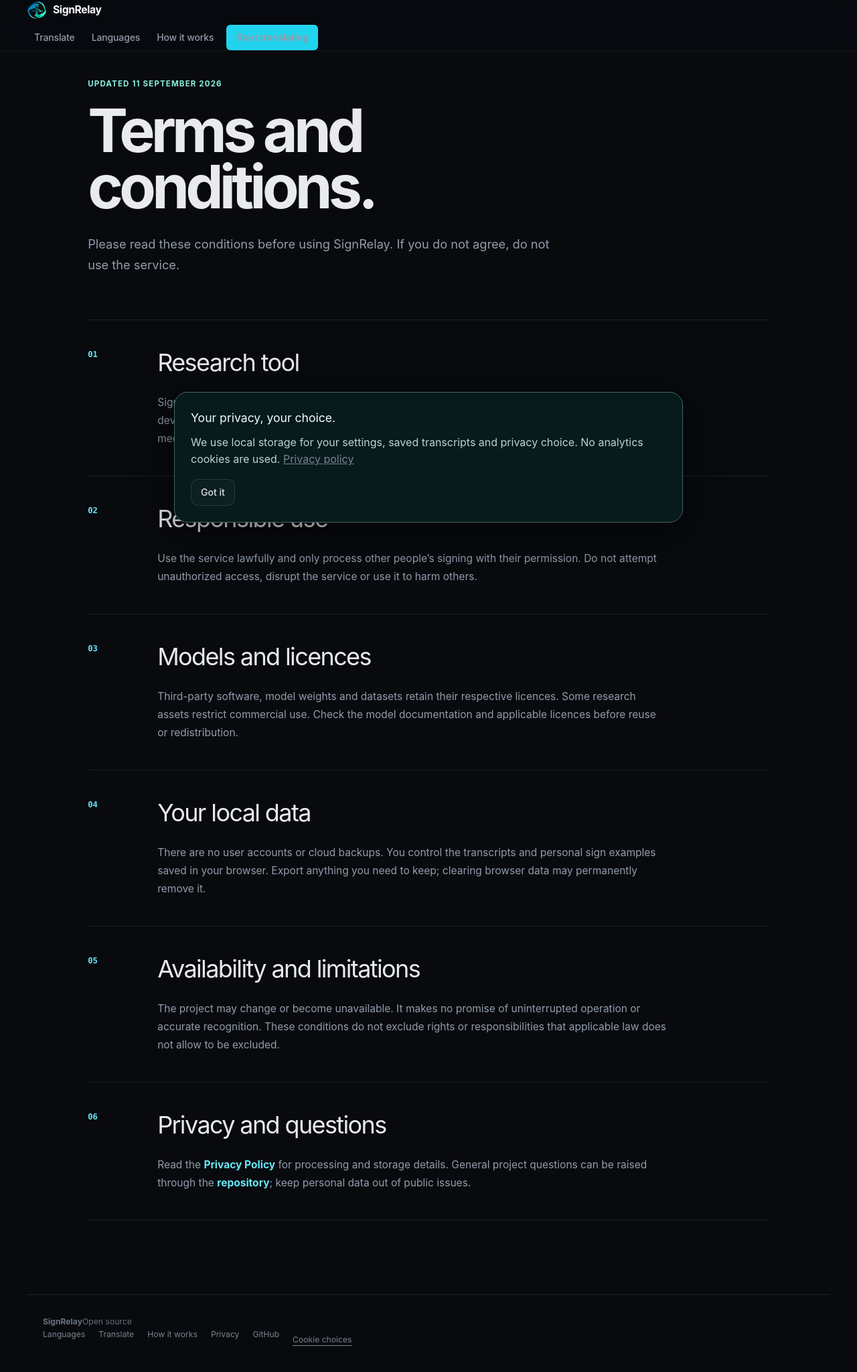
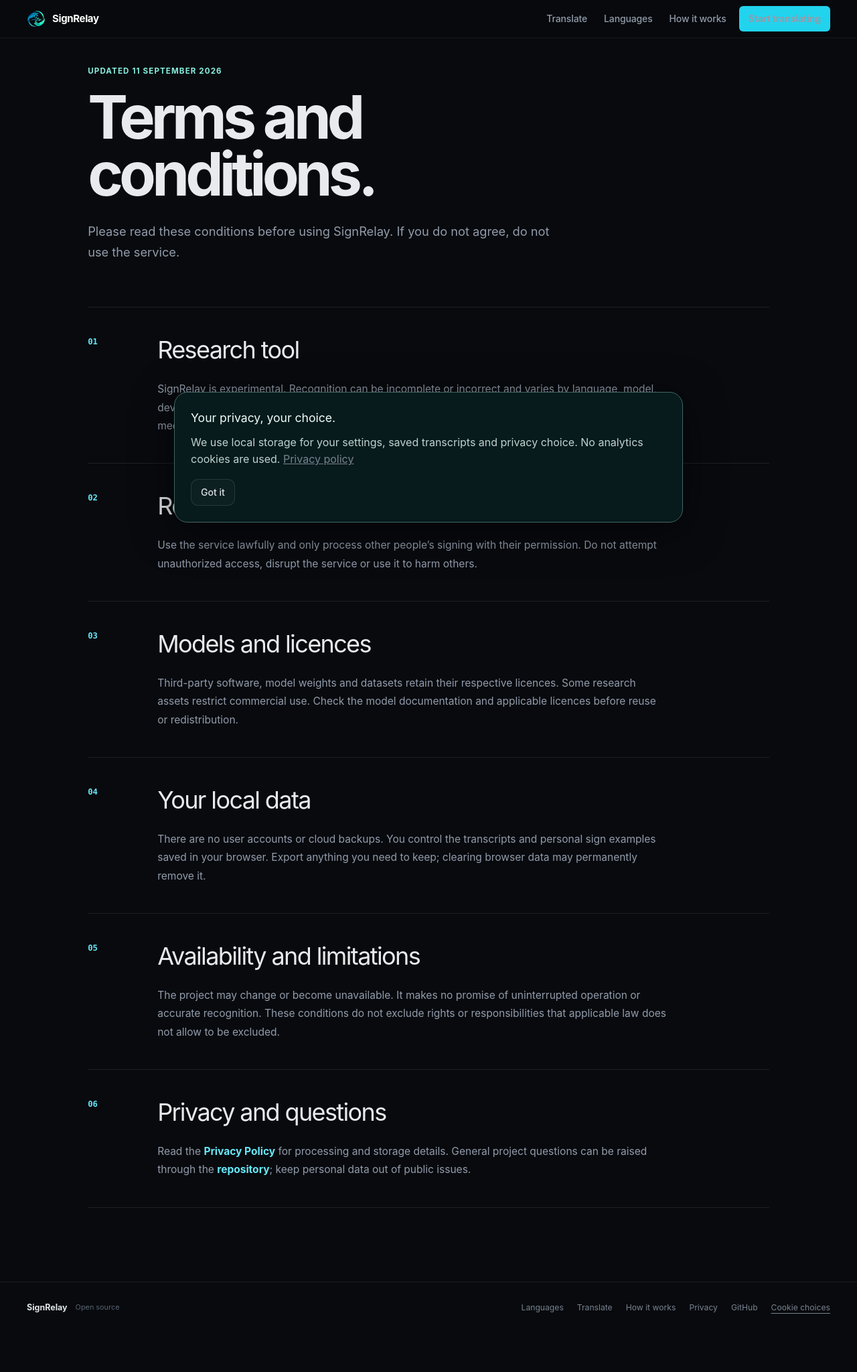
Before and after one commit to adamjamiesimson/SignRelay, a Next.js app: page /terms in a window 1280 px wide. Shown: the top 2048 px of the page at 67% size. After the commit the page ends 1990 px from the top, so only its background shows below. Built offline with nearby package versions, Linux system fonts and the light colour scheme; no server answers.

Commit message:
Complete Figma Make chrome and language page styling

```diff
--- a/app/figma-ui.css
+++ b/app/figma-ui.css
@@ -35,16 +35,25 @@
   position: sticky;
   top: 0;
   z-index: 50;
-  min-height: 64px;
+  min-height: 56px;
   max-width: none;
   margin: 0;
-  padding: 0 max(24px, calc((100vw - 1200px) / 2));
+  padding: 0;
   border-bottom: 1px solid rgba(255,255,255,.065);
-  background: rgba(8,10,14,.86);
-  backdrop-filter: blur(18px) saturate(130%);
+  background: rgba(8,10,14,.92);
+  backdrop-filter: blur(12px);
 }
-.brand { gap: 9px; font-size: .98rem; font-weight: 650; }
-.brand-mark { width: 30px; height: 30px; }
+.site-header-inner {
+  width: min(1200px, calc(100% - 48px));
+  min-height: 56px;
+  margin: 0 auto;
+  display: flex;
+  align-items: center;
+  justify-content: space-between;
+  gap: 24px;
+}
+.brand { gap: 10px; font-size: .94rem; font-weight: 650; }
+.brand-mark { width: 28px; height: 28px; }
 .site-nav { gap: 3px; padding: 0; border: 0; background: transparent; box-shadow: none; }
 .site-nav a {
   padding: 8px 11px;
@@ -413,14 +422,27 @@
 .vocabulary-grid button.selected { border-color: rgba(34,211,238,.55); background: rgba(34,211,238,.05); }
 
 .site-footer {
-  max-width: 1200px;
-  margin: 0 auto;
-  padding: 30px 24px 42px;
+  max-width: none;
+  margin: 0;
+  padding: 0;
   color: #68737f;
   border-top: 1px solid var(--line);
   background: transparent;
   font-size: .76rem;
 }
+.site-footer-inner {
+  width: min(1200px, calc(100% - 48px));
+  min-height: 76px;
+  margin: 0 auto;
+  display: flex;
+  align-items: center;
+  justify-content: space-between;
+  gap: 24px;
+}
+.footer-brand { display: flex; align-items: center; gap: 12px; }
+.footer-brand strong { color: #dfe4e7; font-size: .78rem; }
+.footer-brand span { color: #596472; font-size: .68rem; }
+.site-footer nav { display: flex; align-items: center; gap: 20px; flex-wrap: wrap; }
 .site-footer a,
 .privacy-settings-link { color: #78838f; }
 .site-footer a:hover,
@@ -799,3 +821,120 @@
   .figma-final-card { padding:48px 22px; }
   .figma-final-card h2 { font-size:2rem; }
 }
+
+
+/* Figma Make languages page */
+.figma-language-page { background: var(--paper); }
+.figma-language-page-hero {
+  padding: 72px 0 42px;
+  border-bottom: 1px solid var(--line);
+  background: radial-gradient(ellipse at 18% 100%, rgba(34,211,238,.045), transparent 58%);
+}
+.figma-language-page-hero h1 {
+  margin: 12px 0 14px;
+  color: #f0f3f5;
+  font-size: clamp(2.35rem, 5vw, 3.4rem);
+  line-height: 1.06;
+  letter-spacing: -.045em;
+}
+.figma-language-page-hero > .figma-section-inner > p {
+  max-width: 650px;
+  margin: 0;
+  color: #76818e;
+  font-size: .92rem;
+  line-height: 1.72;
+}
+.figma-language-summary {
+  display: flex;
+  gap: 34px;
+  flex-wrap: wrap;
+  margin-top: 34px;
+}
+.figma-language-summary > div {
+  display: grid;
+  grid-template-columns: 3px auto;
+  grid-template-rows: auto auto;
+  column-gap: 10px;
+}
+.figma-language-summary > div::before {
+  content: "";
+  grid-row: 1 / 3;
+  width: 3px;
+  border-radius: 2px;
+  background: var(--brand);
+}
+.figma-language-summary strong { color: #edf1f3; font-size: 1.25rem; line-height: 1; }
+.figma-language-summary span { color: #687482; font-size: .68rem; margin-top: 4px; }
+.figma-language-page-section { padding: 48px 0 8px; }
+.figma-language-page-heading {
+  display: flex;
+  align-items: end;
+  justify-content: space-between;
+  gap: 32px;
+  margin-bottom: 22px;
+}
+.figma-language-page-heading > div { display: flex; align-items: center; gap: 9px; }
+.figma-language-page-heading i { width: 6px; height: 6px; border-radius: 50%; background: #4b5563; }
+.figma-language-page-heading i.automatic { background: var(--brand); box-shadow: 0 0 5px rgba(34,211,238,.45); }
+.figma-language-page-heading i.preparing { background: #f59e0b; }
+.figma-language-page-heading i.personal { background: #6b7280; }
+.figma-language-page-heading h2 { margin: 0; color: #e7ecef; font-size: .93rem; font-weight: 600; }
+.figma-language-page-heading span { color: #596472; font-size: .72rem; }
+.figma-language-page-heading > p { max-width: 570px; margin: 0; color: #616d79; font-size: .74rem; line-height: 1.6; text-align: right; }
+.figma-language-page-grid {
+  display: grid;
+  grid-template-columns: repeat(3, minmax(0,1fr));
+  gap: 10px;
+}
+.figma-language-page-card {
+  min-height: 190px;
+  padding: 22px;
+  border: 1px solid var(--line);
+  border-radius: 10px;
+  background: #0f1117;
+}
+.figma-language-page-card-head { display: flex; align-items: flex-start; justify-content: space-between; gap: 16px; }
+.figma-language-page-card-head > div { min-width: 0; }
+.figma-language-page-card-head strong { display: block; color: #eff2f4; font-size: 1.08rem; }
+.figma-language-page-card-head span { display: block; margin-top: 4px; color: #808b97; font-size: .72rem; }
+.figma-language-page-card-head em {
+  padding: 3px 6px;
+  border: 1px solid rgba(34,211,238,.18);
+  border-radius: 3px;
+  color: var(--brand);
+  background: rgba(34,211,238,.07);
+  font: normal 600 .5rem/1 var(--font-mono);
+  letter-spacing: .06em;
+}
+.figma-language-page-card.preparing .figma-language-page-card-head em { color: #f59e0b; border-color: rgba(245,158,11,.2); background: rgba(245,158,11,.07); }
+.figma-language-page-card.personal .figma-language-page-card-head em { color: #808997; border-color: rgba(128,137,151,.18); background: rgba(128,137,151,.06); }
+.figma-language-page-card > p { margin: 18px 0 0; color: #687482; font-size: .76rem; line-height: 1.65; }
+.figma-language-page-meta {
+  display: flex;
+  justify-content: space-between;
+  gap: 16px;
+  margin-top: 18px;
+  padding-top: 13px;
+  border-top: 1px solid var(--line);
+  color: #53606d;
+  font: .56rem/1.4 var(--font-mono);
+}
+.figma-language-page-meta span:last-child { text-align: right; }
+.figma-language-page-grid.personal-grid { grid-template-columns: repeat(4, minmax(0,1fr)); }
+.figma-language-page-cta { padding: 60px 0 112px; }
+
+@media (max-width: 920px) {
+  .figma-language-page-grid { grid-template-columns: repeat(2, minmax(0,1fr)); }
+  .figma-language-page-grid.personal-grid { grid-template-columns: repeat(3, minmax(0,1fr)); }
+}
+@media (max-width: 700px) {
+  .site-header-inner,
+  .site-footer-inner { width: min(100% - 36px, 1200px); }
+  .site-footer-inner { padding: 22px 0; align-items: flex-start; flex-direction: column; }
+  .site-footer nav { gap: 14px; }
+  .figma-language-page-hero { padding-top: 48px; }
+  .figma-language-page-heading { align-items: flex-start; flex-direction: column; gap: 8px; }
+  .figma-language-page-heading > p { text-align: left; }
+  .figma-language-page-grid,
+  .figma-language-page-grid.personal-grid { grid-template-columns: 1fr; }
+}
```
